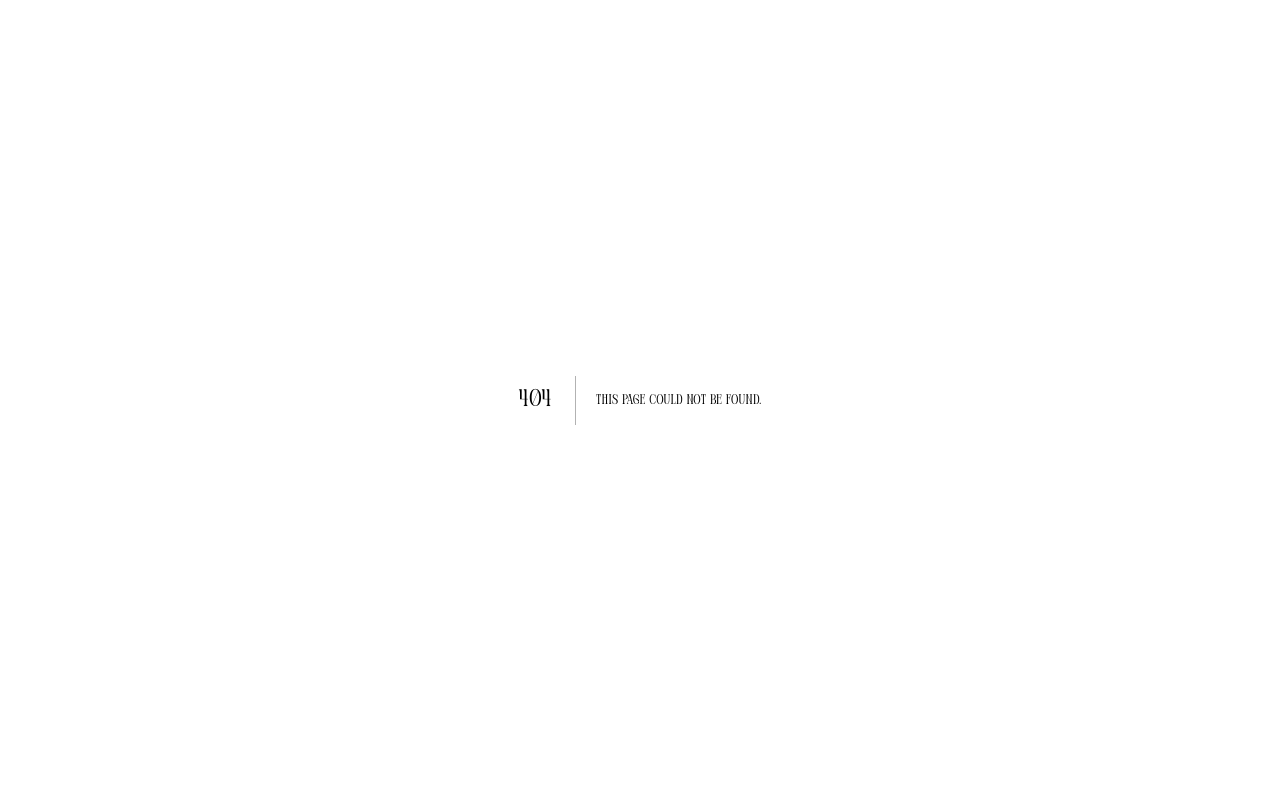
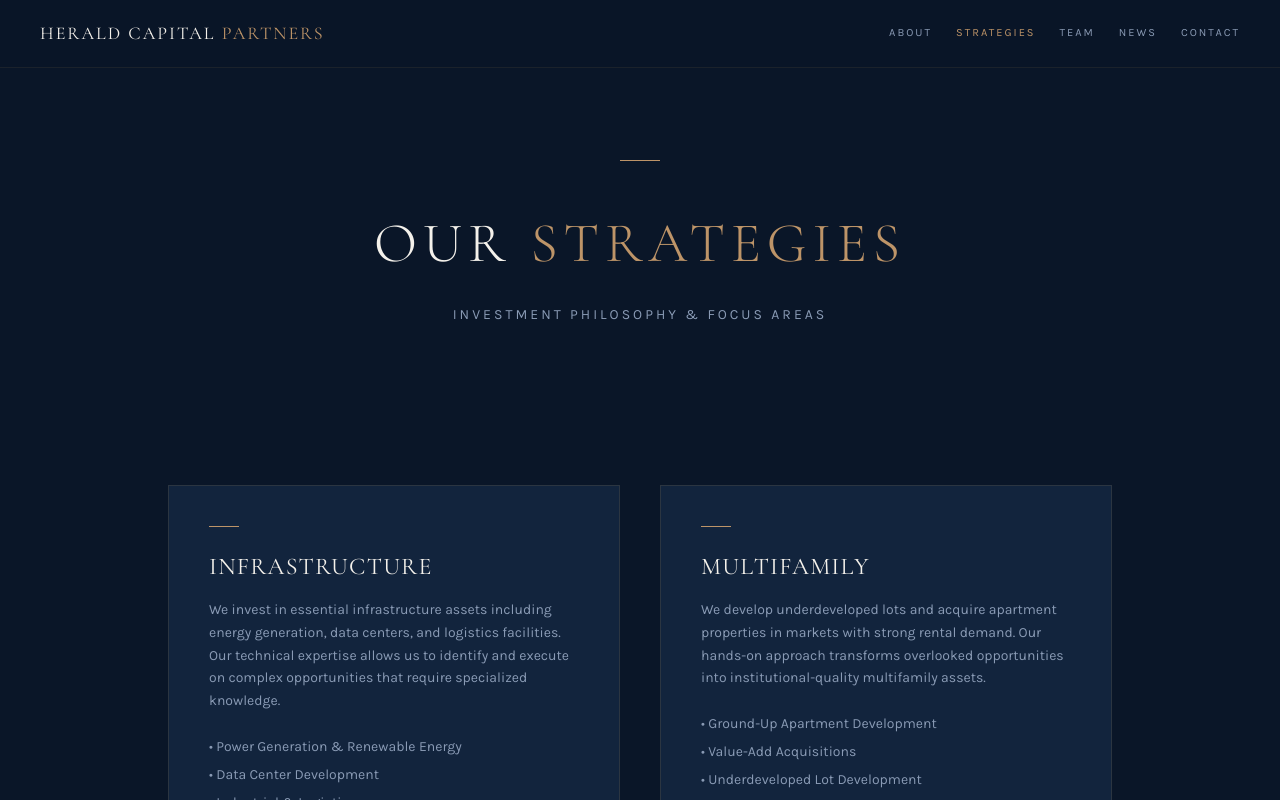
Before and after one commit to donteluciano/gaib-portal, a Next.js app: page /strategies in a window 1280 px wide. Before the commit this address had no page. Shown: the top 800 px of the page. Built offline with nearby package versions, Linux system fonts and the light colour scheme.

Commit message:
Rename Services to Strategies

```diff
--- a/src/app/about/page.tsx
+++ b/src/app/about/page.tsx
@@ -65,7 +65,7 @@ export default function AboutPage() {
             </Link>
             <div style={{ display: 'flex', alignItems: 'center', gap: '24px' }}>
               <Link href="/about" style={{ color: 'var(--gold)', fontWeight: 400, fontSize: '11px', letterSpacing: '2px', textTransform: 'uppercase', textDecoration: 'none' }}>About</Link>
-              <Link href="/services" style={{ color: 'var(--text-muted)', fontWeight: 400, fontSize: '11px', letterSpacing: '2px', textTransform: 'uppercase', textDecoration: 'none' }}>Services</Link>
+              <Link href="/strategies" style={{ color: 'var(--text-muted)', fontWeight: 400, fontSize: '11px', letterSpacing: '2px', textTransform: 'uppercase', textDecoration: 'none' }}>Strategies</Link>
               <Link href="/team" style={{ color: 'var(--text-muted)', fontWeight: 400, fontSize: '11px', letterSpacing: '2px', textTransform: 'uppercase', textDecoration: 'none' }}>Team</Link>
               <Link href="/news" style={{ color: 'var(--text-muted)', fontWeight: 400, fontSize: '11px', letterSpacing: '2px', textTransform: 'uppercase', textDecoration: 'none' }}>News</Link>
               <Link href="/contact" style={{ color: 'var(--text-muted)', fontWeight: 400, fontSize: '11px', letterSpacing: '2px', textTransform: 'uppercase', textDecoration: 'none' }}>Contact</Link>
--- a/src/app/news/page.tsx
+++ b/src/app/news/page.tsx
@@ -65,7 +65,7 @@ export default function NewsPage() {
             </Link>
             <div style={{ display: 'flex', alignItems: 'center', gap: '24px' }}>
               <Link href="/about" style={{ color: 'var(--text-muted)', fontWeight: 400, fontSize: '11px', letterSpacing: '2px', textTransform: 'uppercase', textDecoration: 'none' }}>About</Link>
-              <Link href="/services" style={{ color: 'var(--text-muted)', fontWeight: 400, fontSize: '11px', letterSpacing: '2px', textTransform: 'uppercase', textDecoration: 'none' }}>Services</Link>
+              <Link href="/strategies" style={{ color: 'var(--text-muted)', fontWeight: 400, fontSize: '11px', letterSpacing: '2px', textTransform: 'uppercase', textDecoration: 'none' }}>Strategies</Link>
               <Link href="/team" style={{ color: 'var(--text-muted)', fontWeight: 400, fontSize: '11px', letterSpacing: '2px', textTransform: 'uppercase', textDecoration: 'none' }}>Team</Link>
               <Link href="/news" style={{ color: 'var(--gold)', fontWeight: 400, fontSize: '11px', letterSpacing: '2px', textTransform: 'uppercase', textDecoration: 'none' }}>News</Link>
               <Link href="/contact" style={{ color: 'var(--text-muted)', fontWeight: 400, fontSize: '11px', letterSpacing: '2px', textTransform: 'uppercase', textDecoration: 'none' }}>Contact</Link>
--- a/src/app/page.tsx
+++ b/src/app/page.tsx
@@ -153,7 +153,7 @@ export default function HomePage() {
                 About
               </Link>
               <Link
-                href="/services"
+                href="/strategies"
                 style={{
                   color: 'var(--text-muted)',
                   fontWeight: 400,
--- a/src/app/services/page.tsx
+++ b/src/app/strategies/page.tsx
@@ -65,7 +65,7 @@ export default function ServicesPage() {
             </Link>
             <div style={{ display: 'flex', alignItems: 'center', gap: '24px' }}>
               <Link href="/about" style={{ color: 'var(--text-muted)', fontWeight: 400, fontSize: '11px', letterSpacing: '2px', textTransform: 'uppercase', textDecoration: 'none' }}>About</Link>
-              <Link href="/services" style={{ color: 'var(--gold)', fontWeight: 400, fontSize: '11px', letterSpacing: '2px', textTransform: 'uppercase', textDecoration: 'none' }}>Services</Link>
+              <Link href="/strategies" style={{ color: 'var(--gold)', fontWeight: 400, fontSize: '11px', letterSpacing: '2px', textTransform: 'uppercase', textDecoration: 'none' }}>Strategies</Link>
               <Link href="/team" style={{ color: 'var(--text-muted)', fontWeight: 400, fontSize: '11px', letterSpacing: '2px', textTransform: 'uppercase', textDecoration: 'none' }}>Team</Link>
               <Link href="/news" style={{ color: 'var(--text-muted)', fontWeight: 400, fontSize: '11px', letterSpacing: '2px', textTransform: 'uppercase', textDecoration: 'none' }}>News</Link>
               <Link href="/contact" style={{ color: 'var(--text-muted)', fontWeight: 400, fontSize: '11px', letterSpacing: '2px', textTransform: 'uppercase', textDecoration: 'none' }}>Contact</Link>
@@ -77,9 +77,9 @@ export default function ServicesPage() {
         <section className="pt-40 pb-20 px-10 text-center">
           <div className="h-px mb-10 mx-auto" style={{ width: '40px', background: 'var(--gold)' }} />
           <h1 style={{ fontFamily: "'Cormorant Garamond', serif", fontSize: 'clamp(36px, 5vw, 56px)', fontWeight: 300, letterSpacing: '6px', textTransform: 'uppercase', marginBottom: '20px' }}>
-            Our <span style={{ color: 'var(--gold)' }}>Services</span>
+            Our <span style={{ color: 'var(--gold)' }}>Strategies</span>
           </h1>
-          <p className="text-sm tracking-[3px] uppercase" style={{ color: 'var(--text-muted)' }}>Investment Strategies & Capabilities</p>
+          <p className="text-sm tracking-[3px] uppercase" style={{ color: 'var(--text-muted)' }}>Investment Philosophy & Focus Areas</p>
         </section>
 
         {/* Services Grid */}
--- a/src/app/team/page.tsx
+++ b/src/app/team/page.tsx
@@ -65,7 +65,7 @@ export default function TeamPage() {
             </Link>
             <div style={{ display: 'flex', alignItems: 'center', gap: '24px' }}>
               <Link href="/about" style={{ color: 'var(--text-muted)', fontWeight: 400, fontSize: '11px', letterSpacing: '2px', textTransform: 'uppercase', textDecoration: 'none' }}>About</Link>
-              <Link href="/services" style={{ color: 'var(--text-muted)', fontWeight: 400, fontSize: '11px', letterSpacing: '2px', textTransform: 'uppercase', textDecoration: 'none' }}>Services</Link>
+              <Link href="/strategies" style={{ color: 'var(--text-muted)', fontWeight: 400, fontSize: '11px', letterSpacing: '2px', textTransform: 'uppercase', textDecoration: 'none' }}>Strategies</Link>
               <Link href="/team" style={{ color: 'var(--gold)', fontWeight: 400, fontSize: '11px', letterSpacing: '2px', textTransform: 'uppercase', textDecoration: 'none' }}>Team</Link>
               <Link href="/news" style={{ color: 'var(--text-muted)', fontWeight: 400, fontSize: '11px', letterSpacing: '2px', textTransform: 'uppercase', textDecoration: 'none' }}>News</Link>
               <Link href="/contact" style={{ color: 'var(--text-muted)', fontWeight: 400, fontSize: '11px', letterSpacing: '2px', textTransform: 'uppercase', textDecoration: 'none' }}>Contact</Link>
```
Also changed, not shown: 1 other file (tests, documents, lock files or other folders).
